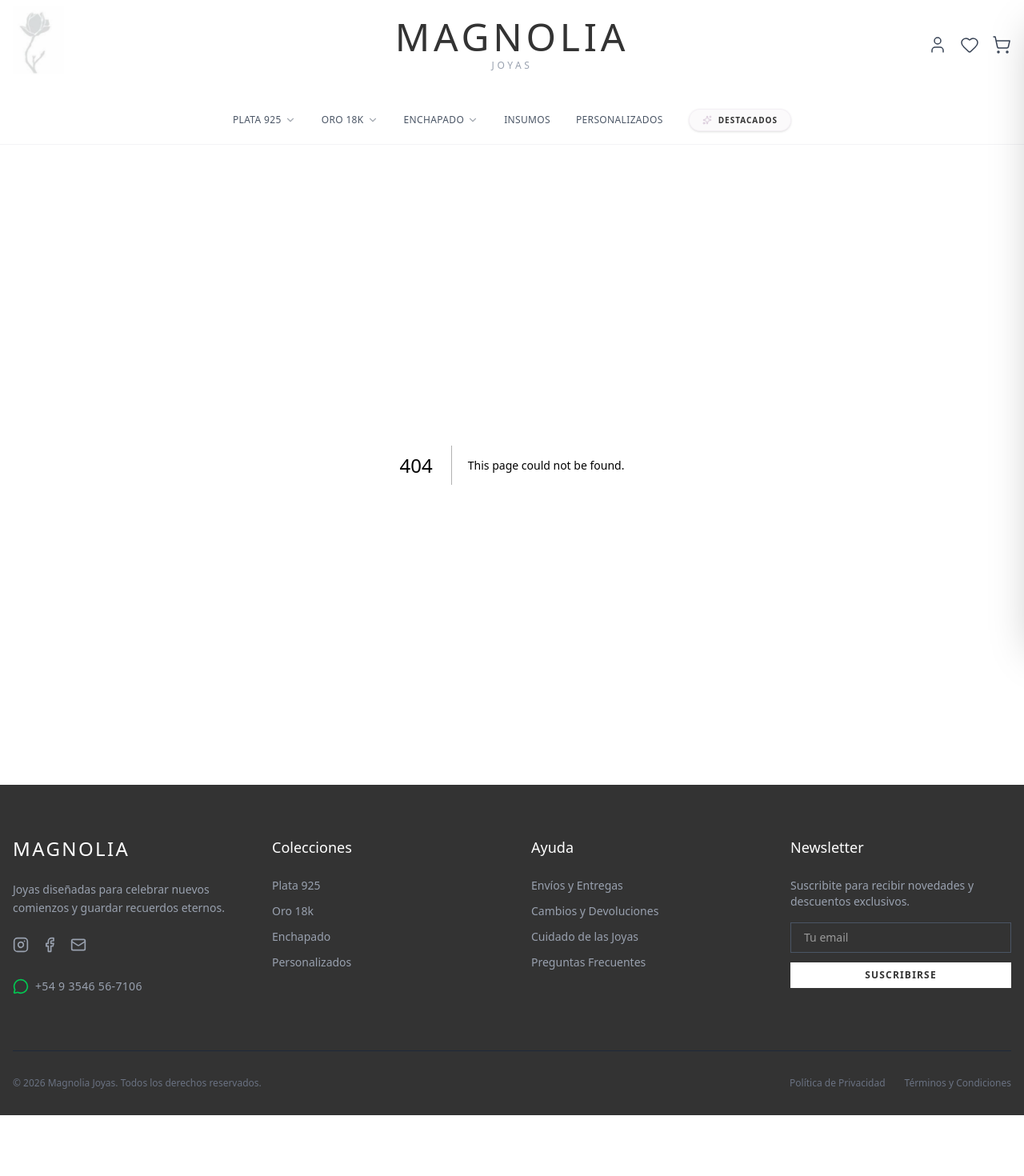
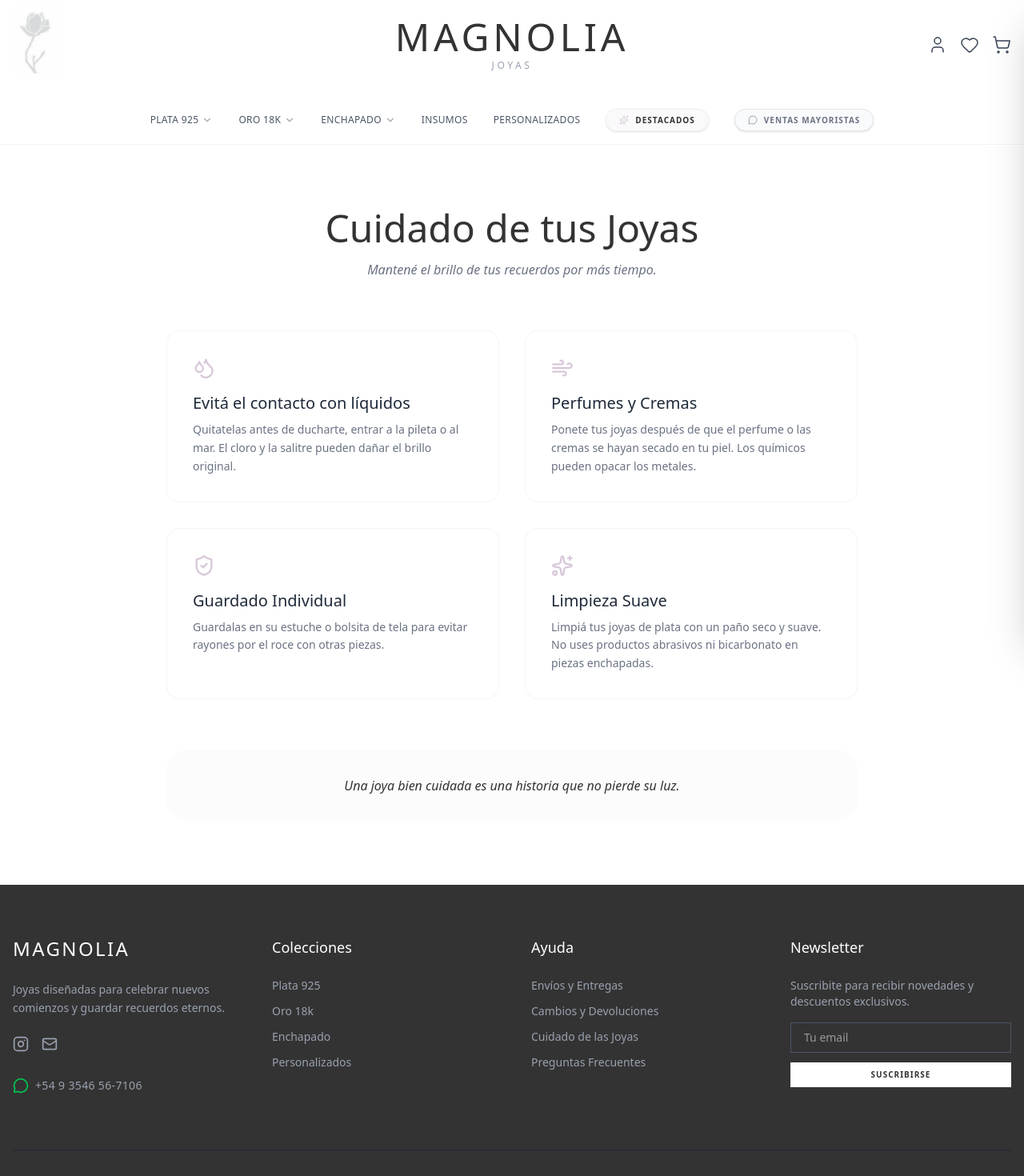
Before and after one commit to VMGaray/joyas_magnolia, a Next.js app in the folder Front/: page /cuidado in a window 1280 px wide. Before the commit this address had no page. Shown: the top 1470 px of the page at 80% size. Before the commit the page ends 1394 px from the top, so only its background shows below. Built offline with nearby package versions, Linux system fonts and the light colour scheme; a web font is replaced by a local one.

Commit message:
cambios 30-3

```diff
--- /dev/null
+++ b/Front/src/app/cuidado/page.tsx
@@ -0,0 +1,10 @@
+import CuidadoJoyas from "@/components/cuidado";
+
+export const metadata = {
+  title: "Cuidado de las Joyas | Magnolia",
+  description: "Aprendé a cuidar tus piezas de Magnolia para que duren toda la vida.",
+};
+
+export default function CuidadoPage() {
+  return <CuidadoJoyas />;
+}
--- /dev/null
+++ b/Front/src/app/faq/page.tsx
@@ -0,0 +1,10 @@
+import FAQ from "@/components/faq";
+
+export const metadata = {
+  title: "Preguntas Frecuentes | Magnolia",
+  description: "Respondemos tus dudas sobre envíos, talles y garantías.",
+};
+
+export default function FaqPage() {
+  return <FAQ />;
+}
--- a/Front/src/components/Footer.tsx
+++ b/Front/src/components/Footer.tsx
@@ -1,7 +1,40 @@
+'use client';
+
+import React, { useState } from "react";
 import Link from "next/link";
-import { Facebook, Instagram, Mail, MessageCircle } from "lucide-react";
+import { Instagram, Mail, MessageCircle, Loader2 } from "lucide-react";
+import { notifySuccess, notifyError } from "@/components/helpers/Toast";
 
 export default function Footer() {
+  const [email, setEmail] = useState("");
+  const [loading, setLoading] = useState(false);
+  const [isSubscribed, setIsSubscribed] = useState(false);
+
+  const handleSubscribe = async (e: React.FormEvent) => {
+    e.preventDefault();
+
+    if (!email || !email.includes("@")) {
+      notifyError("Por favor, ingresá un email válido 📩");
+      return;
+    }
+
+    setLoading(true);
+
+    try {
+      // ✅ SIMULACIÓN DE ENVÍO
+      // Cuando Andre tenga el endpoint, acá cambiarías esto por un fetch a /newsletter
+      await new Promise((resolve) => setTimeout(resolve, 1000));
+
+      notifySuccess("¡Gracias por suscribirte a Magnolia! ✨");
+      setIsSubscribed(true);
+      setEmail("");
+    } catch (error) {
+      notifyError("Hubo un error, intentá más tarde.");
+    } finally {
+      setLoading(false);
+    }
+  };
+
   return (
     <footer className="bg-magnolia-dark text-white pt-16 pb-8">
       <div className="container mx-auto px-4">
@@ -16,20 +49,20 @@ export default function Footer() {
               Joyas diseñadas para celebrar nuevos comienzos y guardar recuerdos eternos.
             </p>
 
-            {/* Redes Sociales */}
             <div className="flex gap-4">
-              <a href="https://instagram.com" target="_blank" className="text-gray-400 hover:text-white transition-colors">
+              <a
+                href="https://www.instagram.com/joyas.magnolias.vgb/"
+                target="_blank"
+                rel="noopener noreferrer"
+                className="text-gray-400 hover:text-white transition-colors"
+              >
                 <Instagram size={20} />
               </a>
-              <a href="https://facebook.com" target="_blank" className="text-gray-400 hover:text-white transition-colors">
-                <Facebook size={20} />
-              </a>
-              <a href="mailto:hola@magnolia.com" className="text-gray-400 hover:text-white transition-colors">
+              <a href="mailto:magnoliajoyas7@gmail.com" className="text-gray-400 hover:text-white transition-colors">
                 <Mail size={20} />
               </a>
             </div>
 
-            {/* Link de WhatsApp Agregado */}
             <a
               href="https://wa.me/5493546567106"
               target="_blank"
@@ -39,7 +72,6 @@ export default function Footer() {
               <MessageCircle size={20} className="text-green-500" />
               <span className="font-sans text-sm tracking-wide">+54 9 3546 56-7106</span>
             </a>
-
           </div>
 
           {/* Columna 2: Shop */}
@@ -64,28 +96,48 @@ export default function Footer() {
             </ul>
           </div>
 
-          {/* Columna 4: Newsletter */}
+          {/* Columna 4: Newsletter (MODIFICADA) */}
           <div>
             <h4 className="font-serif text-lg mb-6">Newsletter</h4>
+            {isSubscribed ? (
+              <div className="bg-white/5 border border-magnolia-lilac/20 p-6 rounded-xl animate-in fade-in zoom-in duration-500">
+                <p className="font-serif italic text-magnolia-lilac text-sm text-center">
+                  ¡Te suscribiste con éxito!<br/>Pronto recibirás nuestras novedades.
+                </p>
+              </div>
+            ) : (
+              <>
                 <p className="font-sans text-sm text-gray-400 mb-4">
                   Suscribite para recibir novedades y descuentos exclusivos.
                 </p>
-            <form className="flex flex-col gap-3">
+                <form className="flex flex-col gap-3" onSubmit={handleSubscribe}>
                   <input
                     type="email"
+                    value={email}
+                    onChange={(e) => setEmail(e.target.value)}
                     placeholder="Tu email"
-                className="bg-transparent border border-gray-600 px-4 py-2 text-sm focus:outline-none focus:border-white transition-colors"
+                    required
+                    className="bg-transparent border border-gray-600 px-4 py-2 text-sm focus:outline-none focus:border-white transition-colors text-white"
                   />
-              <button className="bg-white text-magnolia-dark px-4 py-2 text-xs uppercase tracking-widest font-bold hover:bg-magnolia-lilac hover:text-white transition-colors">
-                Suscribirse
+                  <button
+                    disabled={loading}
+                    className="bg-white text-magnolia-dark px-4 py-2 text-[10px] uppercase tracking-widest font-black hover:bg-magnolia-lilac hover:text-white transition-all flex items-center justify-center gap-2"
+                  >
+                    {loading ? (
+                      <Loader2 size={14} className="animate-spin" />
+                    ) : (
+                      "Suscribirse"
+                    )}
                   </button>
                 </form>
+              </>
+            )}
           </div>
 
         </div>
 
-        {/* BARRA INFERIOR (Copyright) */}
-        <div className="border-t border-gray-800 pt-8 flex flex-col md:flex-row justify-between items-center gap-4 text-xs text-gray-500 font-sans">
+        {/* BARRA INFERIOR */}
+        <div className="border-t border-gray-800 pt-8 flex flex-col md:flex-row justify-between items-center gap-4 text-xs text-gray-500 font-sans text-center md:text-left">
           <p>&copy; {new Date().getFullYear()} Magnolia Joyas. Todos los derechos reservados.</p>
           <div className="flex gap-6">
             <Link href="/privacidad" className="hover:text-white">Política de Privacidad</Link>
--- a/Front/src/components/Navbar.tsx
+++ b/Front/src/components/Navbar.tsx
@@ -2,7 +2,7 @@
 
 import Link from "next/link";
 import Image from "next/image";
-import { ShoppingCart, ChevronDown, Heart, User, LayoutDashboard, Sparkles } from "lucide-react";
+import { ShoppingCart, ChevronDown, Heart, User, LayoutDashboard, Sparkles, MessageCircle } from "lucide-react";
 import { MENU_ITEMS } from "@/data/menuData";
 import { useCart } from "@/context/CartContext";
 import { useWishlist } from "@/context/WishlistContext";
@@ -20,15 +20,12 @@ export default function Navbar() {
 
   // ✅ Función mejorada para scrollear a destacados
   const handleDestacadosClick = (e: React.MouseEvent) => {
-    e.preventDefault(); // Siempre prevenimos la navegación por defecto
+    e.preventDefault();
 
     if (pathname === "/") {
-      // Si ya estamos en home, solo scrolleamos
       scrollToDestacados();
     } else {
-      // Si estamos en otra página, navegamos al home y después scrolleamos
       router.push("/");
-      // Esperamos a que Next.js termine de navegar
       setTimeout(() => {
         scrollToDestacados();
       }, 100);
@@ -38,7 +35,7 @@ export default function Navbar() {
   const scrollToDestacados = () => {
     const element = document.getElementById("destacados");
     if (element) {
-      const navbarHeight = 120; // Altura aproximada del navbar
+      const navbarHeight = 120;
       const elementPosition = element.getBoundingClientRect().top + window.pageYOffset;
       const offsetPosition = elementPosition - navbarHeight;
 
@@ -158,7 +155,7 @@ export default function Navbar() {
               </li>
             ))}
 
-            {/* ✅ BOTÓN DE DESTACADOS MEJORADO */}
+            {/* ✅ BOTÓN DE DESTACADOS */}
             <li className="py-4">
               <button
                 onClick={handleDestacadosClick}
@@ -168,6 +165,19 @@ export default function Navbar() {
                 Destacados
               </button>
             </li>
+
+            {/* ✅ BOTÓN VENTAS MAYORISTAS (Nuevo) */}
+            <li className="py-4">
+              <a
+                href="https://wa.me/5493546567106?text=Hola!%20Me%20interesa%20obtener%20información%20sobre%20ventas%20mayoristas."
+                target="_blank"
+                rel="noopener noreferrer"
+                className="flex items-center gap-2 bg-gray-50 text-gray-500 px-4 py-1.5 rounded-full text-[10px] uppercase tracking-widest font-bold hover:bg-green-50 hover:text-green-600 border border-gray-200 hover:border-green-200 transition-all shadow-sm group"
+              >
+                <MessageCircle size={12} className="text-gray-400 group-hover:text-green-500 transition-colors" />
+                Ventas Mayoristas
+              </a>
+            </li>
           </ul>
         </nav>
       </div>
--- /dev/null
+++ b/Front/src/components/cuidado.tsx
@@ -0,0 +1,53 @@
+'use client';
+
+import { Sparkles, Droplets, Wind, ShieldCheck } from "lucide-react";
+
+export default function CuidadoJoyas() {
+  const tips = [
+    {
+      icon: <Droplets className="text-magnolia-lilac" size={28} />,
+      title: "Evitá el contacto con líquidos",
+      desc: "Quitatelas antes de ducharte, entrar a la pileta o al mar. El cloro y la salitre pueden dañar el brillo original."
+    },
+    {
+      icon: <Wind className="text-magnolia-lilac" size={28} />,
+      title: "Perfumes y Cremas",
+      desc: "Ponete tus joyas después de que el perfume o las cremas se hayan secado en tu piel. Los químicos pueden opacar los metales."
+    },
+    {
+      icon: <ShieldCheck className="text-magnolia-lilac" size={28} />,
+      title: "Guardado Individual",
+      desc: "Guardalas en su estuche o bolsita de tela para evitar rayones por el roce con otras piezas."
+    },
+    {
+      icon: <Sparkles className="text-magnolia-lilac" size={28} />,
+      title: "Limpieza Suave",
+      desc: "Limpiá tus joyas de plata con un paño seco y suave. No uses productos abrasivos ni bicarbonato en piezas enchapadas."
+    }
+  ];
+
+  return (
+    <main className="min-h-screen bg-white py-20">
+      <div className="container mx-auto px-4 max-w-4xl">
+        <div className="text-center mb-16">
+          <h1 className="font-serif text-4xl md:text-5xl text-magnolia-dark mb-4">Cuidado de tus Joyas</h1>
+          <p className="font-serif italic text-gray-500">Mantené el brillo de tus recuerdos por más tiempo.</p>
+        </div>
+
+        <div className="grid grid-cols-1 md:grid-cols-2 gap-8">
+          {tips.map((tip, index) => (
+            <div key={index} className="p-8 border border-gray-100 rounded-2xl hover:shadow-md transition-shadow">
+              <div className="mb-4">{tip.icon}</div>
+              <h3 className="font-serif text-xl text-gray-800 mb-2">{tip.title}</h3>
+              <p className="text-sm text-gray-500 leading-relaxed">{tip.desc}</p>
+            </div>
+          ))}
+        </div>
+
+        <div className="mt-16 bg-magnolia-lilac/5 p-8 rounded-3xl text-center">
+          <p className="text-magnolia-dark font-medium italic">{ "Una joya bien cuidada es una historia que no pierde su luz." }</p>
+        </div>
+      </div>
+    </main>
+  );
+}
--- /dev/null
+++ b/Front/src/components/faq.tsx
@@ -0,0 +1,58 @@
+'use client';
+
+import { useState } from "react";
+import { ChevronDown } from "lucide-react";
+
+export default function FAQ() {
+  const [openIndex, setOpenIndex] = useState<number | null>(null);
+
+  const faqs = [
+    {
+      q: "¿Cuáles son los métodos de envío?",
+      a: "Realizamos envíos a todo el país a través de Correo Argentino. También contamos con puntos de retiro en Villa General Belgrano. Los envío en el Valle de Calamuchita son sin costo"
+    },
+    {
+      q: "¿Cómo sé cuál es mi talle de anillo?",
+      a: "Podés medir el diámetro interno de un anillo que te quede bien con una regla. Si tenés dudas, escribinos y te enviamos nuestra guía de talles."
+    },
+    {
+      q: "¿Qué pasa si mi pedido llega dañado?",
+      a: "Todas nuestras piezas pasan por un control de calidad. Si hubo un problema en el correo, contactanos dentro de las 48hs con una foto del paquete."
+    },
+    {
+      q: "¿Las joyas tienen garantía?",
+      a: "Garantizamos la calidad del metal (Plata 925 u Oro 18k). No cubrimos roturas por mal uso o pérdida de piedras por golpes."
+    },
+    {
+      q: "¿Realizan grabados personalizados?",
+      a: "¡Sí! Consultanos por WhatsApp para piezas grabadas a medida. Tienen una demora de fabricación de 5 a 7 días hábiles."
+    }
+  ];
+
+  return (
+    <main className="min-h-screen bg-gray-50 py-20">
+      <div className="container mx-auto px-4 max-w-3xl">
+        <h1 className="font-serif text-4xl text-center text-magnolia-dark mb-12">Preguntas Frecuentes</h1>
+
+        <div className="space-y-4">
+          {faqs.map((faq, index) => (
+            <div key={index} className="bg-white rounded-xl border border-gray-100 overflow-hidden">
+              <button
+                onClick={() => setOpenIndex(openIndex === index ? null : index)}
+                className="w-full p-6 flex justify-between items-center text-left"
+              >
+                <span className="font-bold text-gray-700 text-sm">{faq.q}</span>
+                <ChevronDown className={`text-magnolia-lilac transition-transform ${openIndex === index ? "rotate-180" : ""}`} />
+              </button>
+              {openIndex === index && (
+                <div className="px-6 pb-6 text-sm text-gray-500 leading-relaxed animate-in fade-in slide-in-from-top-2">
+                  {faq.a}
+                </div>
+              )}
+            </div>
+          ))}
+        </div>
+      </div>
+    </main>
+  );
+}
```
Lines whose indentation alone changed are shown as unchanged.
